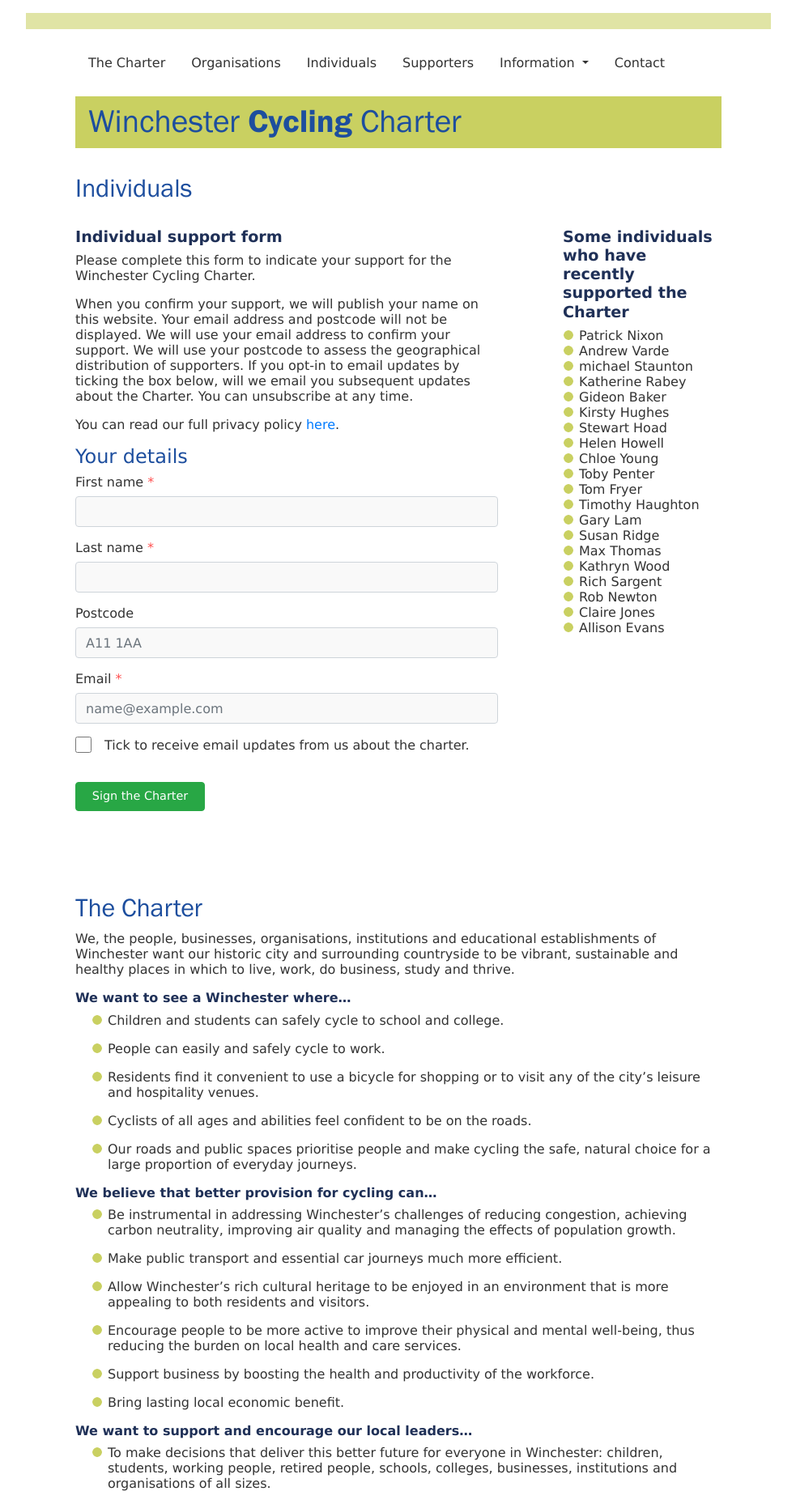
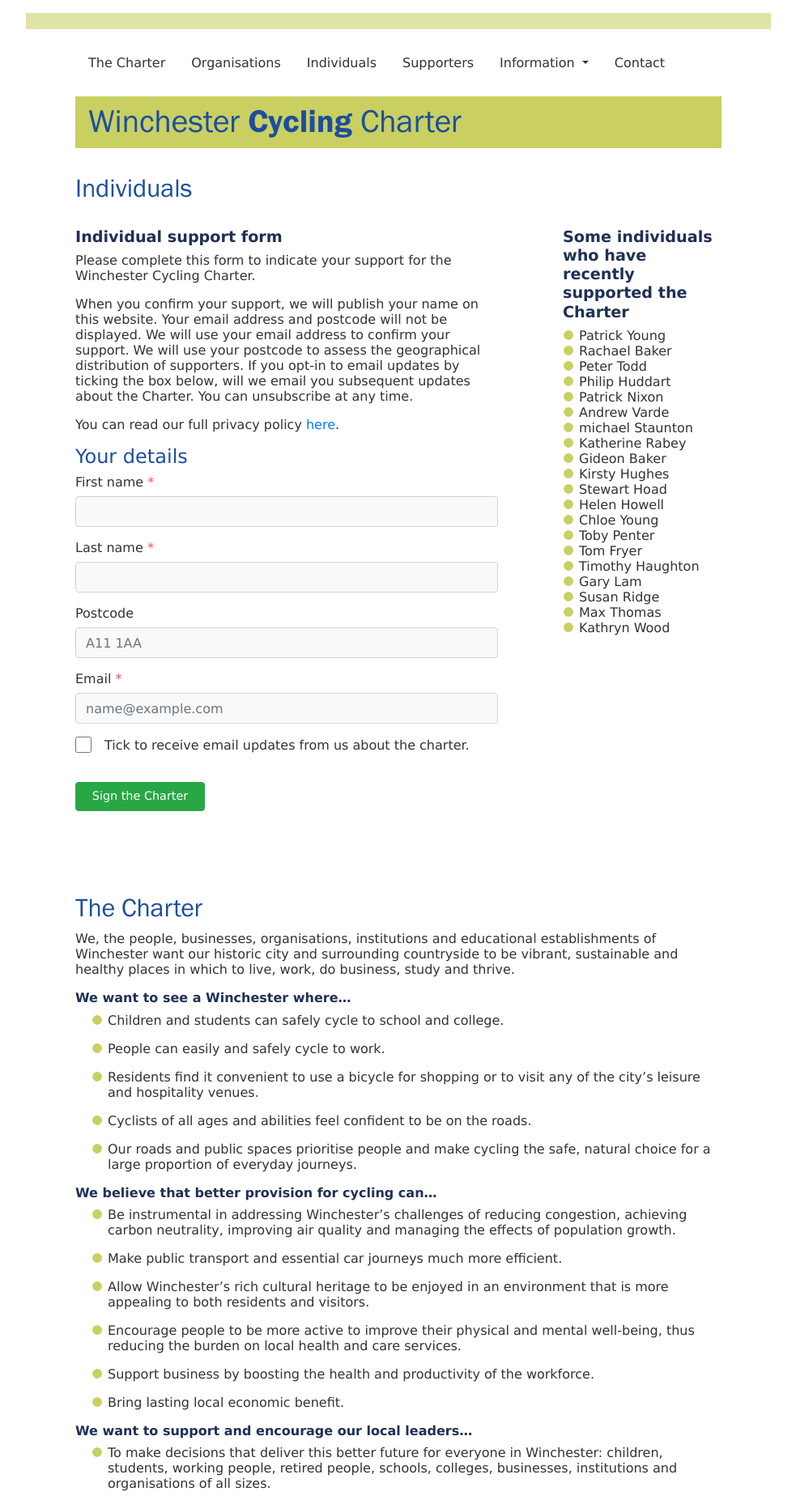
Before and after one commit to winchestercyclingcharter/winchestercyclingcharter.github.io, a Jekyll site: the page built from ind-page.md, in a window 1280 px wide. Shown: the whole page at 81% size, without its empty margins (148-1131 px from the left). Built offline with Jekyll 4.4.1, drawn with Linux system fonts in a browser that asks for light colours; nearby versions of some CDN libraries.

Commit message:
Update people.yml

```diff
--- a/_data/people.yml
+++ b/_data/people.yml
@@ -529,3 +529,7 @@ people:
 - { lastname: Ridge, firstname: Susan , dt: 20210709-053221-601532 }
 - { lastname: Varde, firstname: Andrew, dt: 20210728-111910-559487 }
 - { lastname: Nixon, firstname: Patrick, dt: 20210728-145204-571905 }
+- { lastname: Huddart, firstname: Philip, dt: 20210806-181622-239960 }
+- { lastname: Baker, firstname: Rachael, dt: 20210807-180412-531466 }
+- { lastname: Todd, firstname: Peter, dt: 20210807-170743-922254 }
+- { lastname: Young, firstname: Patrick, dt: 20210807-222258-493217 }
```
